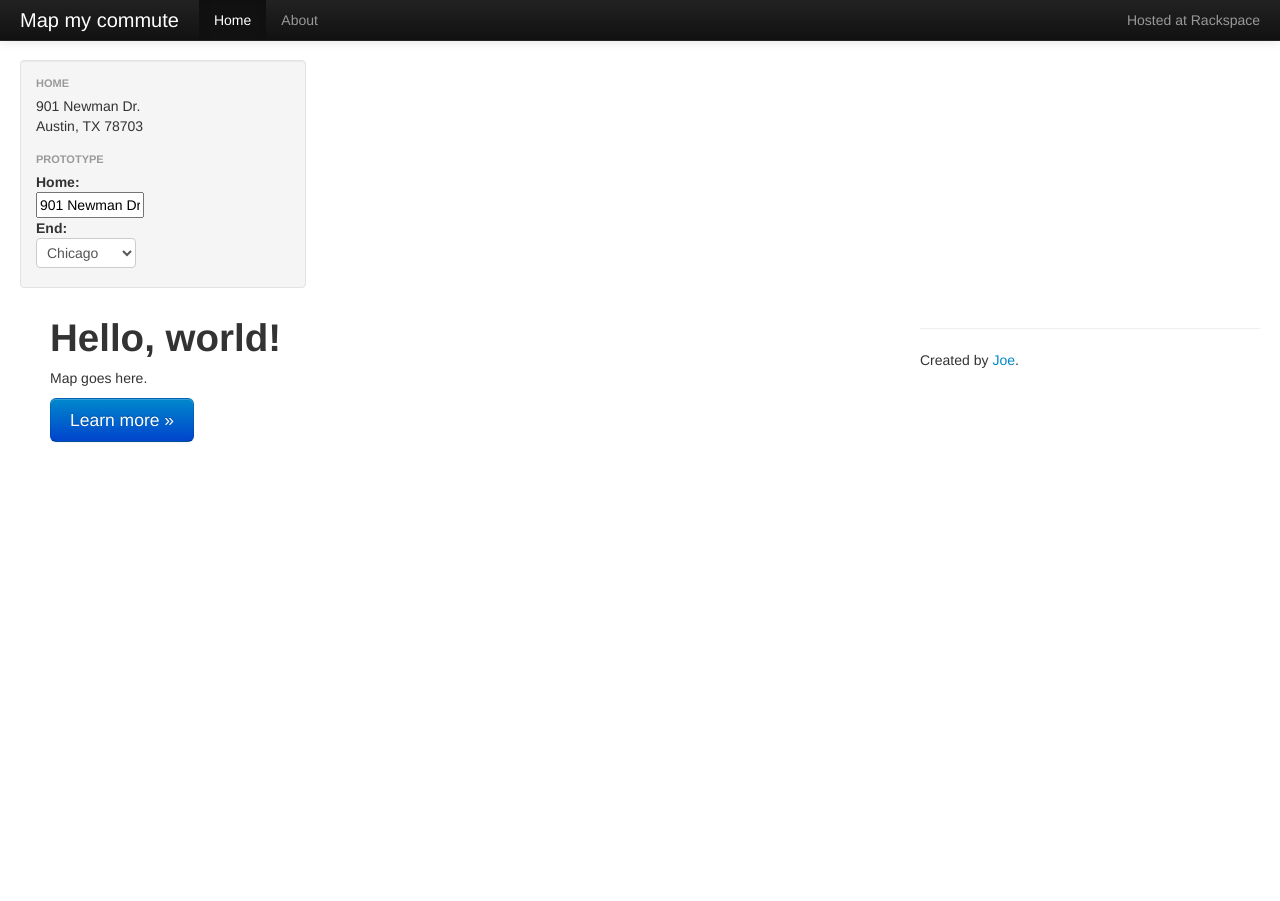
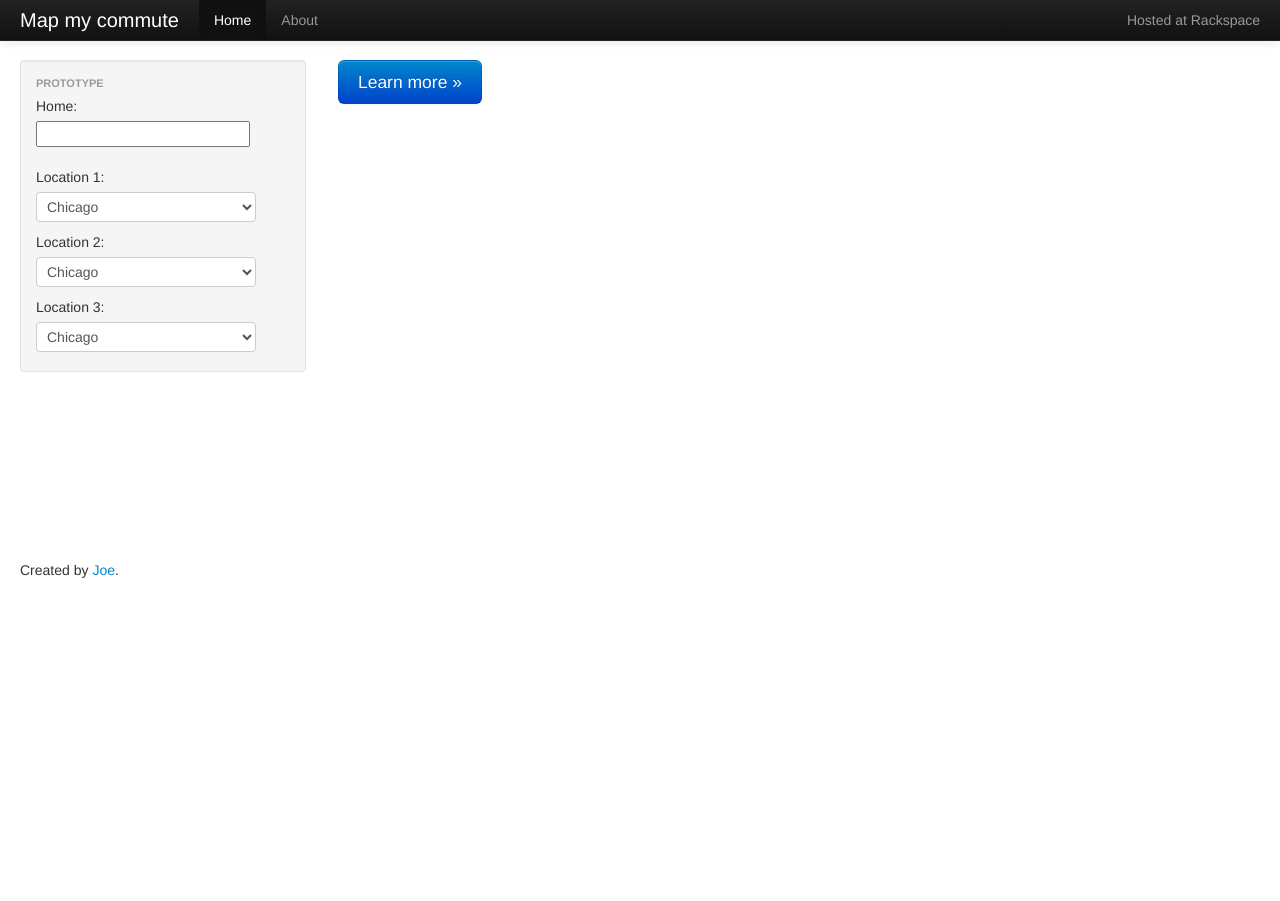
Before and after one commit to joeracker/ant_trailz, a plain HTML site: page index.html in a window 1280 px wide. After the commit the page ends 800 px from the top, so only its background shows below. Drawn offline with nearby package versions, Linux system fonts and the light colour scheme; some packages are replaced by stand-ins of ours.

Commit message:
Able to specify a destination from 3 different <selects>.  Needs to draw multiple lines.

```diff
--- a/index.html
+++ b/index.html
@@ -68,19 +68,19 @@
 
 	  function initialize() {
 	    directionsDisplay = new google.maps.DirectionsRenderer();
-	    var Austin = new google.maps.LatLng(30.2669, -97.7428);
+	    var austin = new google.maps.LatLng(30.2669, -97.7428);
 	    var mapOptions = {
-	      zoom:11,
+	      zoom:7,
 	      mapTypeId: google.maps.MapTypeId.ROADMAP,
-	      center: Austin
+	      center: austin
 	    }
 	    map = new google.maps.Map(document.getElementById("map-canvas"), mapOptions);
 	    directionsDisplay.setMap(map);
 	  }
 
-	  function calcRoute() {
+	  function calcRoute(end) {
 	    var start = document.getElementById("start").value;
-	    var end = document.getElementById("end").value;
+
 	    var request = {
 	      origin:start,
 	      destination:end,
@@ -128,28 +128,34 @@
         <div class="span3">
           <div class="well sidebar-nav">
             <ul class="nav nav-list">
-              <li class="nav-header">Home</li>
-              <li><p>901 Newman Dr.<br />Austin, TX 78703</p></li>
               <li class="nav-header">Prototype</li>
-			  <li>
-			  <strong>Home: </strong><br />
-			  <input id="start" onchange="calcRoute();" value="901 Newman Dr Austin TX 78703"  style="width:100px;" /></li>
-			  <li>
-			  <strong>End: </strong><br />
-			  <select id="end" onchange="calcRoute();" style="width:100px;">
+			  <div>
+			  <label>Home: </label><input id="start" onchange="calcRoute();" value=""/>
+			  <br /><br />
+			  <label>Location 1: </label><select id="loc1" onchange="calcRoute(getElementById('loc1').value);">
 			    <option value="chicago, il">Chicago</option>
 			    <option value="st louis, mo">St Louis</option>
 			    <option value="joplin, mo">Joplin, MO</option>
 			    <option value="oklahoma city, ok">Oklahoma City</option>
 			    <option value="amarillo, tx">Amarillo</option>
 			    <option value="gallup, nm">Gallup, NM</option>
-			    <option value="flagstaff, az">Flagstaff, AZ</option>
-			    <option value="winona, az">Winona</option>
-			    <option value="kingman, az">Kingman</option>
-			    <option value="barstow, ca">Barstow</option>
-			    <option value="san bernardino, ca">San Bernardino</option>
-			    <option value="los angeles, ca">Los Angeles</option>
-			  </select></li>
+			  </select>
+		  	  <label>Location 2: </label><select id="loc2" onchange="calcRoute(getElementById('loc2').value);">
+			    <option value="chicago, il">Chicago</option>
+			    <option value="st louis, mo">St Louis</option>
+			    <option value="joplin, mo">Joplin, MO</option>
+			    <option value="oklahoma city, ok">Oklahoma City</option>
+			    <option value="amarillo, tx">Amarillo</option>
+			    <option value="gallup, nm">Gallup, NM</option>
+			  </select>
+			  <label>Location 3: </label><select id="loc3" onchange="calcRoute(getElementById('loc3').value);">
+			    <option value="chicago, il">Chicago</option>
+			    <option value="st louis, mo">St Louis</option>
+			    <option value="joplin, mo">Joplin, MO</option>
+			    <option value="oklahoma city, ok">Oklahoma City</option>
+			    <option value="amarillo, tx">Amarillo</option>
+			    <option value="gallup, nm">Gallup, NM</option>
+			  </select>
 
 			  </div>
 
@@ -158,8 +164,6 @@
         </div><!--/span-->
         <div class="span9">
           <div>
-            <h1>Hello, world!</h1>
-            <p>Map goes here.</p>
 		    <div id="map-canvas">
             <p><a href="#" class="btn btn-primary btn-large">Learn more &raquo;</a></p>
           </div>
```
